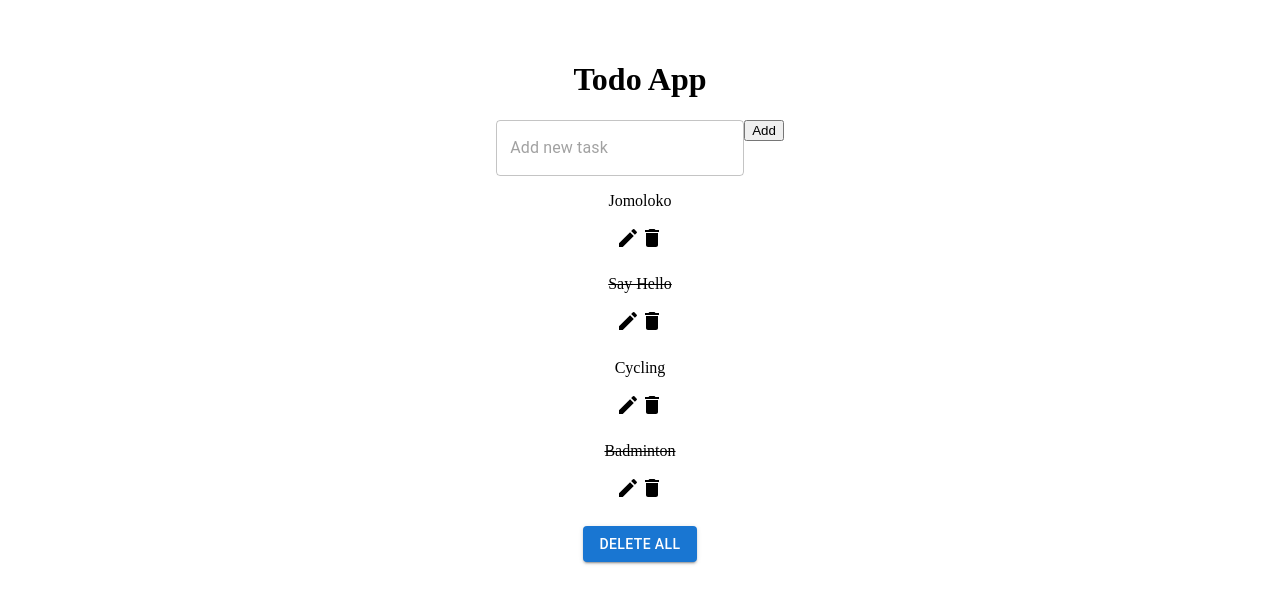
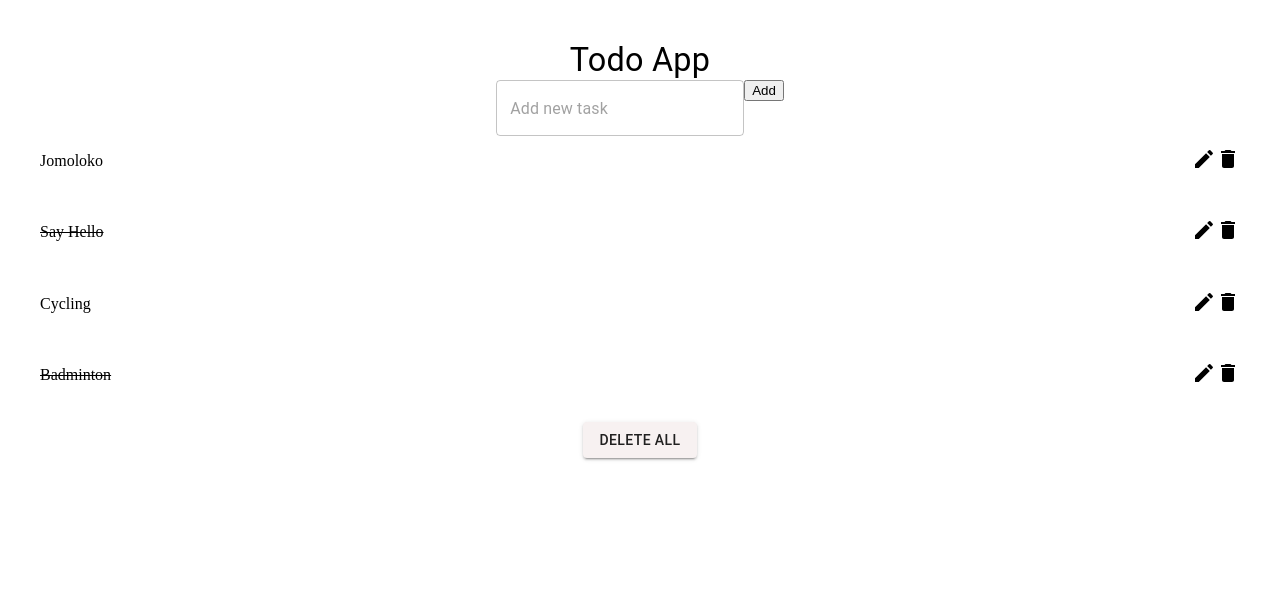
Before and after one commit to bluwhalee/todo-app-in-react, a React (Vite) app: page / in a window 1280 px wide. Shown: the top 604 px of the page. Built offline with nearby package versions, Linux system fonts and the light colour scheme.

Commit message:
Toggle Update Form from Icon MUI

```diff
--- a/src/App.jsx
+++ b/src/App.jsx
@@ -1,10 +1,25 @@
 import './App.css'
 import {Todo} from "./components/Todo.jsx";
+import {createTheme, responsiveFontSizes, ThemeProvider} from "@mui/material";
+
+let theme = createTheme({
+    palette:{
+        primary:{
+            main:'#FE6666',
+        },
+        secondary:{
+            main: '#F7F1F1',
+        },
+    },
+});
+theme = responsiveFontSizes(theme);
 function App() {
   return (
-    <div>
-        <Todo />
-    </div>
+    <ThemeProvider theme={theme}>
+        <div>
+            <Todo />
+        </div>
+    </ThemeProvider>
   )
 }
 export default App
--- a/src/components/AddTodo.jsx
+++ b/src/components/AddTodo.jsx
@@ -23,7 +23,6 @@ export function AddTodo() {
     }
     return (
         <div>
-            <h1>Todo App</h1>
             <form onSubmit={handleSubmit}>
                 <label>
                     <InputComponent  type="text" value={task} HandleOnChange={handleChange} placeholder="Add new task" />
--- a/src/components/Todo.jsx
+++ b/src/components/Todo.jsx
@@ -2,7 +2,7 @@ import {AddTodo} from "./AddTodo.jsx"
 import {useState} from "react";
 import EditIcon from '@mui/icons-material/Edit'
 import DeleteIcon from '@mui/icons-material/Delete';
-import {Button} from "@mui/material";
+import {Button, Typography, Box} from "@mui/material";
 import {useDispatch, useSelector} from "react-redux";
 import {delAllTasks,removeTask, toggleStatus} from "../redux/todo/actions/index.js";
 import {UpdateTaskForm} from "./common/UpdateTaskForm.jsx";
@@ -12,11 +12,14 @@ export function Todo() {
     const [updateForm,setUpdateForm] = useState(false);
     return (
         <div>
+            <div>
+                <Typography variant='h4'>Todo App</Typography>
                 <AddTodo />
                 {todos.map((todo)=>{
 
                     return(
-          <div key={todo.id}>
+                        <div>
+                            <Box display="flex" justifyContent="space-between" alignItems="center">
 
                                 <div>
                                     <p style={todo.status?{textDecoration:"line-through"}:{textDecoration:"none"}} onClick={()=>{console.log(23);Dispatch(toggleStatus(todo.id))}} >{todo.task}</p>
@@ -25,10 +28,13 @@ export function Todo() {
                                     <EditIcon onClick={()=>setUpdateForm((prev) => ({...prev,[todo.id]:!prev[todo.id]}))}/>
                                     <DeleteIcon onClick={()=>Dispatch(removeTask(todo.id))} />
                                 </div>
+                            </Box>
                             {updateForm[todo.id]?<UpdateTaskForm todo={todo}/>:<h1></h1>}
                         </div>
                     )}
                 )}
-            <Button variant="contained" onClick={()=>Dispatch(delAllTasks())}>Delete All</Button>
-        </div>)
+                <Button variant="contained" color="secondary" onClick={()=>Dispatch(delAllTasks())}>Delete All</Button>
+            </div>
+        </div>
+        )
 }
--- a/src/components/common/inputComponent.jsx
+++ b/src/components/common/inputComponent.jsx
@@ -2,7 +2,7 @@ import {TextField} from "@mui/material";
 const InputComponent = (props) =>
 {
     return(
-        <TextField onChange={props.HandleOnChange} value={props.value} placeholder={props.placeholder}/>
+        <TextField onChange={props.HandleOnChange} value={props.value} placeholder={props.placeholder} multiline={false}/>
     )
 }
 export default InputComponent;
```
Lines whose indentation alone changed are shown as unchanged.
